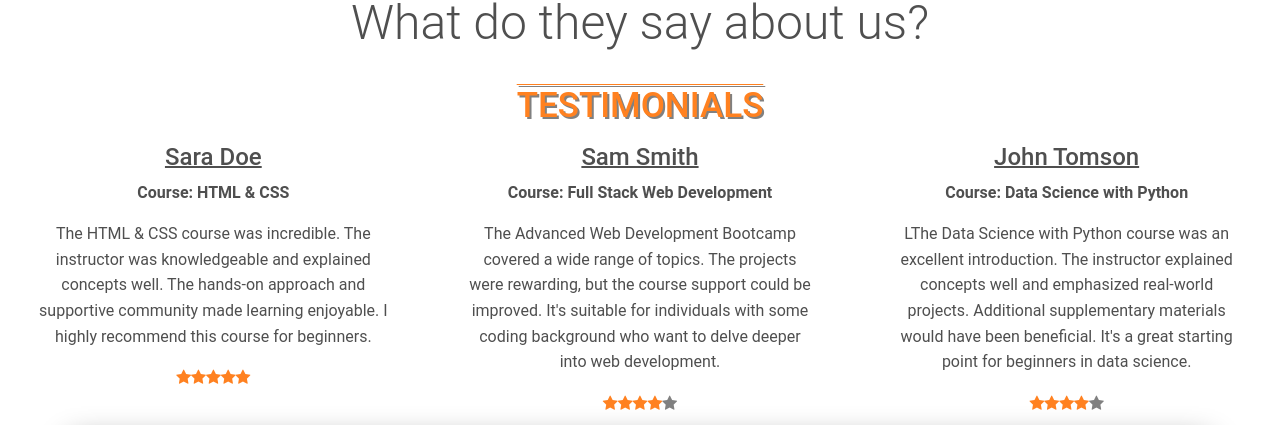
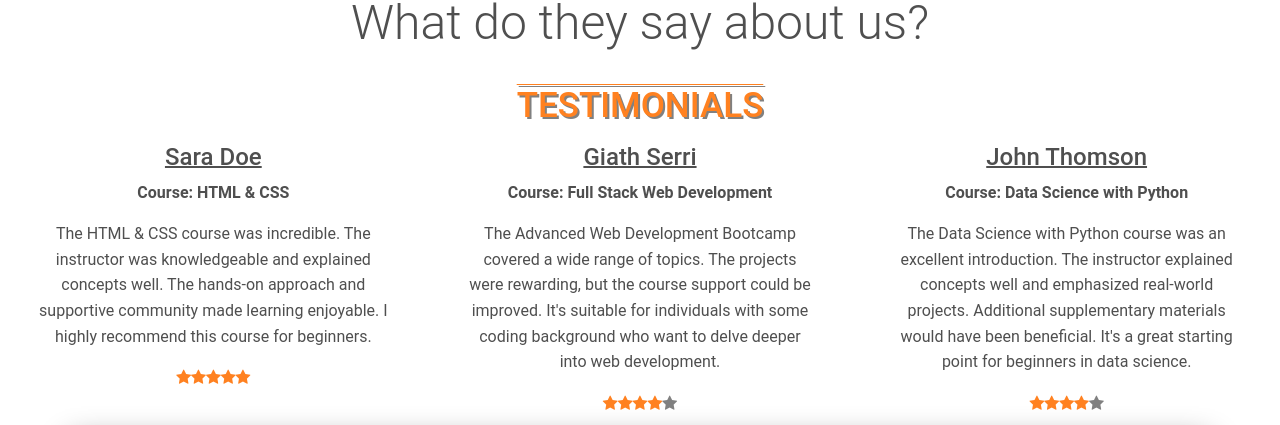
Before and after one commit to BogdanMoisoiu/Team-5-Landing-Course, an Angular app in the folder portfolio/: page / in a window 1280 px wide. Shown: the part 1694-2119 px from the top of the page. Built offline with nearby package versions, Linux system fonts and the light colour scheme.

Commit message:
name changes

```diff
--- a/portfolio/src/app/home/home.component.html
+++ b/portfolio/src/app/home/home.component.html
@@ -21,7 +21,7 @@
             <span class="fa fa-star"></span>
         </div>
         <div class="review">
-            <h4>Sam Smith</h4>
+            <h4>Giath Serri</h4>
             <p><b>Course: Full Stack Web Development</b></p>
             <p>The Advanced Web Development Bootcamp covered a wide range of topics. The projects were rewarding, but
                 the course support could be improved. It's suitable for individuals with some coding background who want
@@ -33,9 +33,9 @@
             <span class="fa fa-star" style="color: gray"></span>
         </div>
         <div class="review">
-            <h4>John Tomson</h4>
+            <h4>John Thomson</h4>
             <p><b>Course: Data Science with Python</b></p>
-            <p>LThe Data Science with Python course was an excellent introduction. The instructor explained concepts
+            <p>The Data Science with Python course was an excellent introduction. The instructor explained concepts
                 well and emphasized real-world projects. Additional supplementary materials would have been beneficial.
                 It's a great starting point for beginners in data science.</p>
             <span class="fa fa-star"></span>
```
